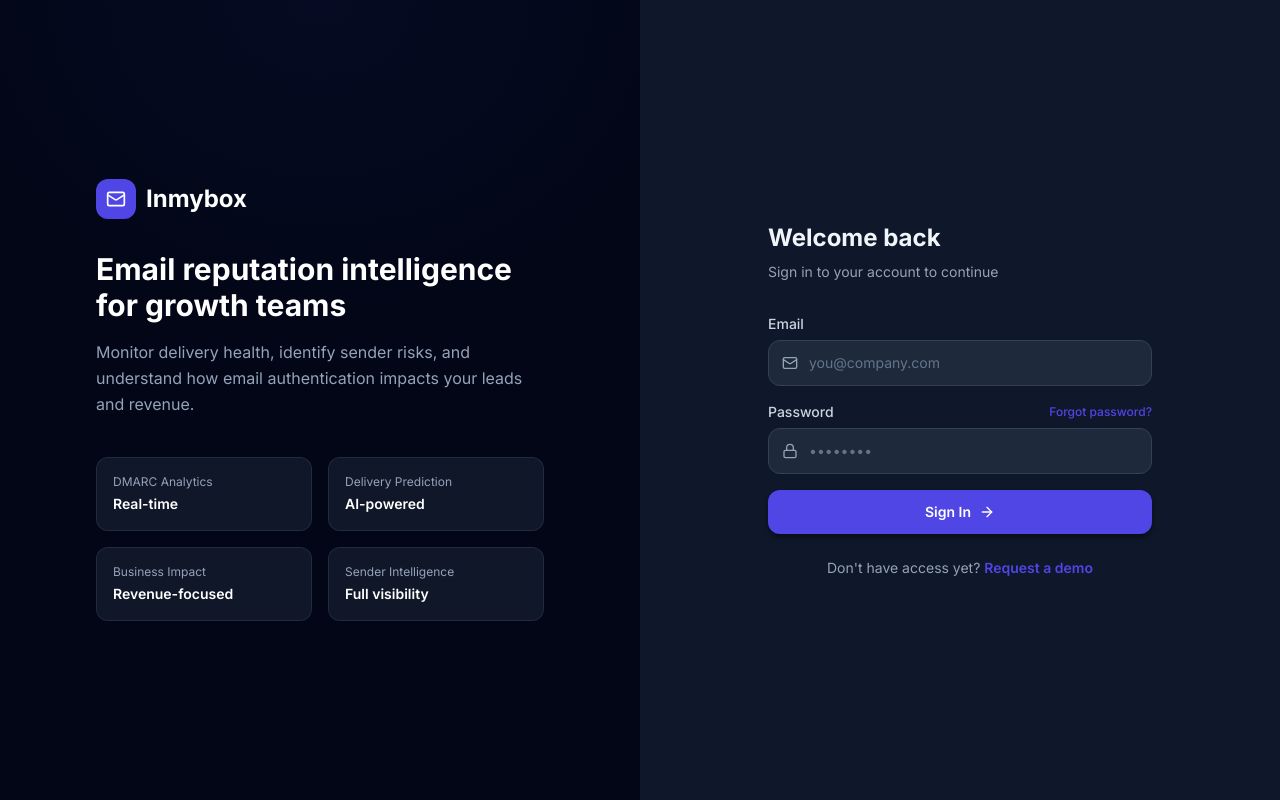
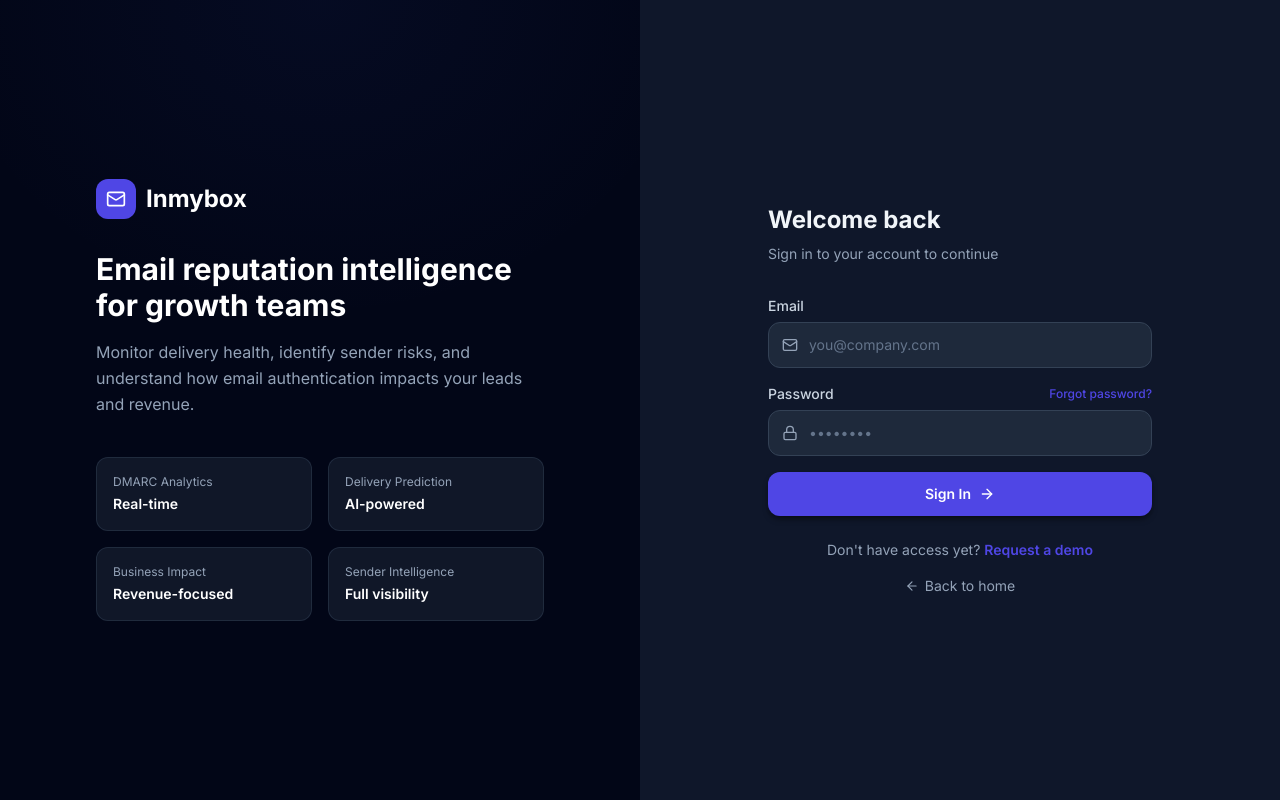
Before and after one commit to devashishsingh/inmybox.io, a Next.js app: page /auth/signin in a window 1280 px wide. Built offline with nearby package versions, Linux system fonts and the light colour scheme; no server answers.

Commit message:
feat: add back-to-home link on signin page

```diff
--- a/src/app/auth/signin/page.tsx
+++ b/src/app/auth/signin/page.tsx
@@ -4,7 +4,7 @@ import { useState } from 'react'
 import { signIn } from 'next-auth/react'
 import Link from 'next/link'
 import { useRouter } from 'next/navigation'
-import { Mail, Lock, ArrowRight, AlertCircle } from 'lucide-react'
+import { Mail, Lock, ArrowRight, ArrowLeft, AlertCircle } from 'lucide-react'
 
 export default function SignInPage() {
   const router = useRouter()
@@ -162,6 +162,14 @@ export default function SignInPage() {
               Request a demo
             </Link>
           </p>
+
+          <Link
+            href="/"
+            className="flex items-center justify-center gap-1.5 text-sm text-slate-400 hover:text-slate-600 mt-4 transition-colors"
+          >
+            <ArrowLeft className="w-3.5 h-3.5" />
+            Back to home
+          </Link>
         </div>
       </div>
     </div>
```
